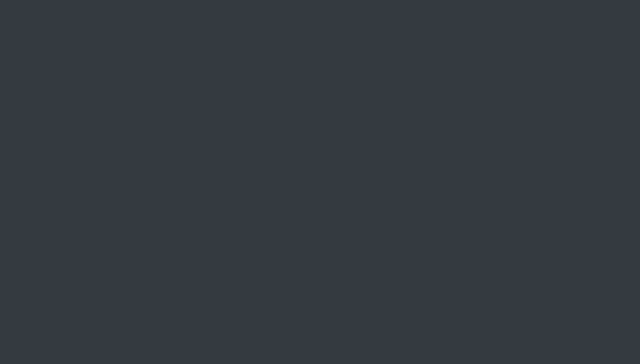
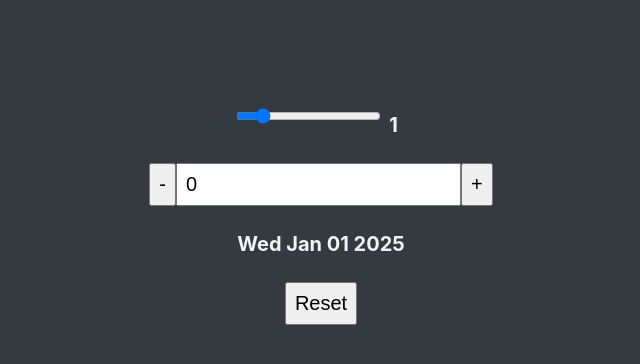
Before and after one commit to mohamedkbx/react-quiz, a React (Vite) app: page / in a window 1280 px wide. Shown: the top 364 px of the page, without its empty margins (319-959 px from the left). Built offline with nearby package versions, Linux system fonts and the light colour scheme.

Commit message:
feat: useReducer instead of useState

```diff
--- a/src/App.jsx
+++ b/src/App.jsx
@@ -1,5 +1,10 @@
+import DateCounter from "./components/DateCounter";
 function App() {
-  return <></>;
+  return (
+    <div>
+      <DateCounter />
+    </div>
+  );
 }
 
 export default App;
--- a/src/components/DateCounter.jsx
+++ b/src/components/DateCounter.jsx
@@ -1,25 +1,35 @@
-import { useState } from "react";
+import { useReducer, useState } from "react";
 
+function reducer(state, action) {
+  if (action.type === "increment") return state + 1;
+  if (action.type === "decrement") return state - 1;
+  if (action.type === "setCount") return action.payload;
+  if (action.type === "reset") return action.payload;
+}
 function DateCounter() {
-  const [count, setCount] = useState(0);
+  // const [count, setCount] = useState(0);
+  const [count, dispatch] = useReducer(reducer, 0);
   const [step, setStep] = useState(1);
 
   // This mutates the date object.
-  const date = new Date("june 21 2027");
+  const date = new Date("jan 1 2025");
   date.setDate(date.getDate() + count);
 
   const dec = function () {
     // setCount((count) => count - 1);
-    setCount((count) => count - step);
+    // setCount((count) => count - step);
+    dispatch({ type: "decrement" });
   };
 
   const inc = function () {
     // setCount((count) => count + 1);
-    setCount((count) => count + step);
+    // setCount((count) => count + step);
+    dispatch({ type: "increment" });
   };
 
   const defineCount = function (e) {
-    setCount(Number(e.target.value));
+    // setCount(Number(e.target.value));
+    dispatch({ type: "setCount", payload: Number(e.target.value) });
   };
 
   const defineStep = function (e) {
@@ -27,20 +37,14 @@ function DateCounter() {
   };
 
   const reset = function () {
-    setCount(0);
+    dispatch({ type: "reset", payload: 0 });
     setStep(1);
   };
 
   return (
     <div className="counter">
       <div>
-        <input
-          type="range"
-          min="0"
-          max="10"
-          value={step}
-          onChange={defineStep}
-        />
+        <input type="range" min="0" max="10" value={step} onChange={defineStep} />
         <span>{step}</span>
       </div>
 
```
